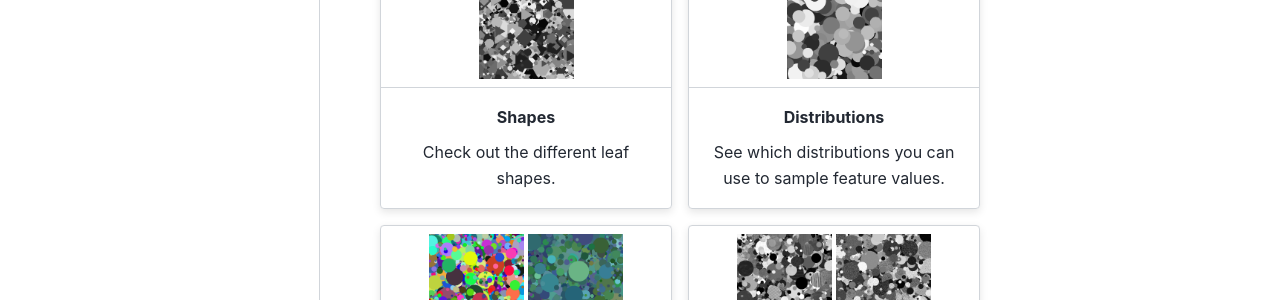
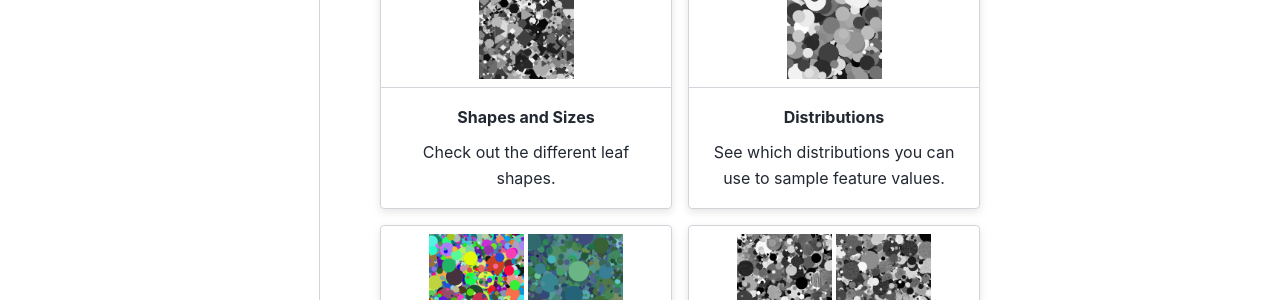
Before and after one commit to ag-perception-wallis-lab/deadleaves, a Sphinx documentation site: the page built from docs/user_guides/index.md, in a window 1280 px wide and 900 px high. Shown: the part 329-629 px from the top of the window. Built offline with Sphinx 7.4.7 and the PyData theme 0.15.4, drawn with Linux system fonts in a browser that asks for light colours; pages that are not in the unit, such as notebooks, are missing from menus.

Commit message:
Shapes -> Shapes and Sizes

```diff
--- a/docs/user_guides/index.md
+++ b/docs/user_guides/index.md
@@ -3,7 +3,7 @@
 ::::{grid} 2
 :gutter: 3
 
-:::{grid-item-card} Shapes
+:::{grid-item-card} Shapes and Sizes
 :link: shapes
 :link-type: doc
 :text-align: center
```
